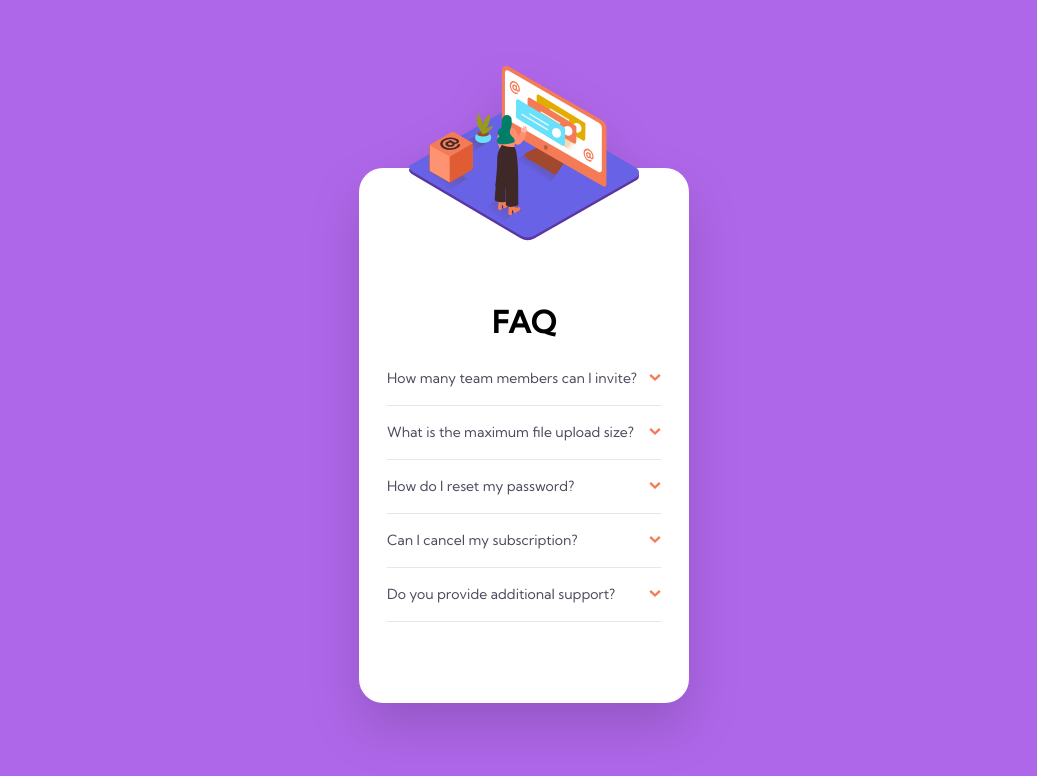
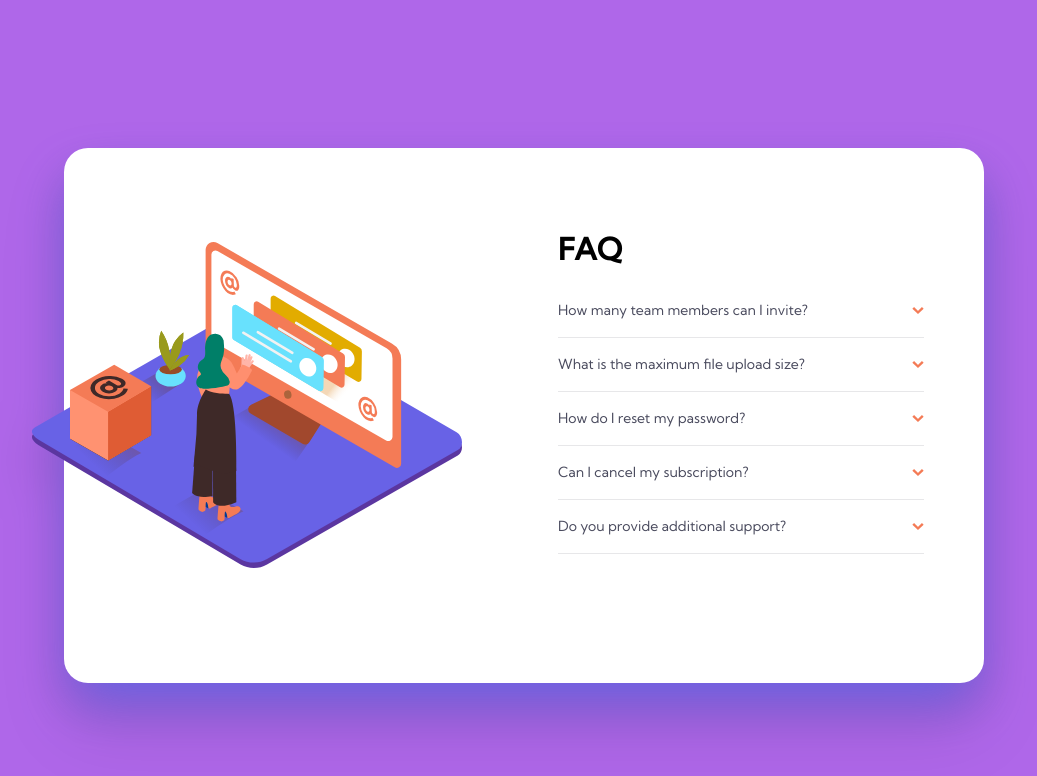
Before and after one commit to OTF31/faq-accordion-card, a React (Create React App) app: page / in a window 1280 px wide. Shown: the top 776 px of the page, without its empty margins (116-1153 px from the left). Built offline with nearby package versions, Linux system fonts and the light colour scheme; the HTML template or start-up script is replaced by a standard one.

Commit message:
Add desktop design

```diff
--- a/src/App.jsx
+++ b/src/App.jsx
@@ -56,13 +56,19 @@ const App = () => {
 
   return (
     <>
-      <div className="flex min-h-screen flex-col items-center justify-center bg-[#AF67E9] pt-[120px] pb-[50px] shadow-[#6565E7]">
-        <div className="flex h-[535px] w-[330px] flex-col items-center rounded-3xl bg-white px-7 font-kumbhSans drop-shadow-2xl">
-          <Icon height={200} width={230} className="relative bottom-[115px]" />
-          <h1 className="-mt-16 mb-7 text-center text-3xl font-bold">FAQ</h1>
+      <div className="flex min-h-screen min-w-min flex-col items-center justify-center bg-[#AF67E9] px-10 pt-[120px] pb-[50px] lg:pt-[80px]">
+        <div className="flex h-[535px] w-[330px] min-w-[330px] flex-col items-center rounded-3xl bg-white px-7 font-kumbhSans shadow-2xl shadow-[#6565E7] drop-shadow-2xl lg:w-[920px] lg:flex-row lg:justify-between">
+          <Icon
+            height={200}
+            width={230}
+            className="relative bottom-[115px] lg:bottom-[10px] lg:right-[60px] lg:h-[390px] lg:w-[430px]"
+          />
 
-          {/* Question 1 */}
-          <div className="flex w-full flex-col gap-4">
+          <div className="lg- flex w-full flex-col gap-4 lg:w-[430px] lg:px-8">
+            <h1 className="-mt-[72px] mb-[17px] text-center text-3xl font-bold lg:-mt-[45px] lg:text-left">
+              FAQ
+            </h1>
+            {/* Question 1 */}
             <div className="flex items-center justify-between text-[14px]">
               <p
                 className={`${
@@ -80,7 +86,7 @@ const App = () => {
               />
             </div>
             {qOne && (
-              <p className="relative bottom-2 transform pr-[5px] text-[12px] text-[#787887]">
+              <p className="relative bottom-2 transform pr-[5px] text-[12px] text-[#787887] lg:pr-[30px]">
                 You can invite up to 2 additional users on the Free plan. There
                 is no limit on team members for the Premium plan.
               </p>
@@ -109,7 +115,7 @@ const App = () => {
               />
             </div>
             {qTwo && (
-              <p className="relative bottom-2 transform pr-[5px] text-[12px] text-[#787887]">
+              <p className="relative bottom-2 transform pr-[5px] text-[12px] text-[#787887] lg:pr-[30px]">
                 No more than 2GB. All files in your account must fit your
                 allotted storage space.
               </p>
@@ -138,7 +144,7 @@ const App = () => {
               />
             </div>
             {qThree && (
-              <p className="relative bottom-2 transform pr-[5px] text-[12px] text-[#787887]">
+              <p className="relative bottom-2 transform pr-[5px] text-[12px] text-[#787887] lg:pr-[30px]">
                 Click “Forgot password” from the login page or “Change password”
                 from your profile page. A reset link will be emailed to you.
               </p>
@@ -167,7 +173,7 @@ const App = () => {
               />
             </div>
             {qFour && (
-              <p className="relative bottom-2 transform pr-[5px] text-[12px] text-[#787887]">
+              <p className="relative bottom-2 transform pr-[5px] text-[12px] text-[#787887] lg:pr-[30px]">
                 Yes! Send us a message and we'll process your request no
                 questions asked.
               </p>
@@ -196,7 +202,7 @@ const App = () => {
               />
             </div>
             {qFive && (
-              <p className="relative bottom-2 transform pr-[5px] text-[12px] text-[#787887]">
+              <p className="relative bottom-2 transform pr-[5px] text-[12px] text-[#787887] lg:pr-[30px]">
                 Chat and email support is available 24/7. Phone lines are open
                 during normal business hours.
               </p>
```
